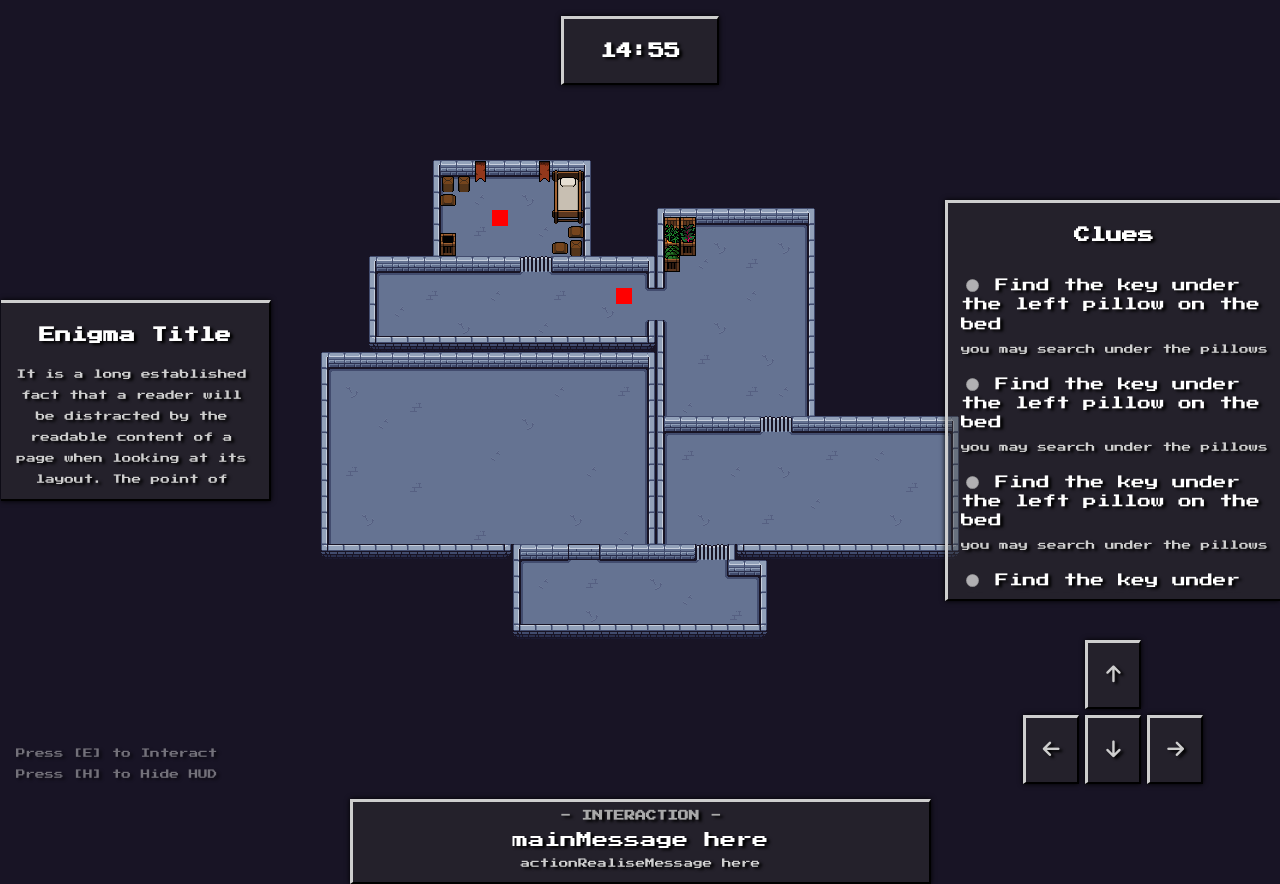
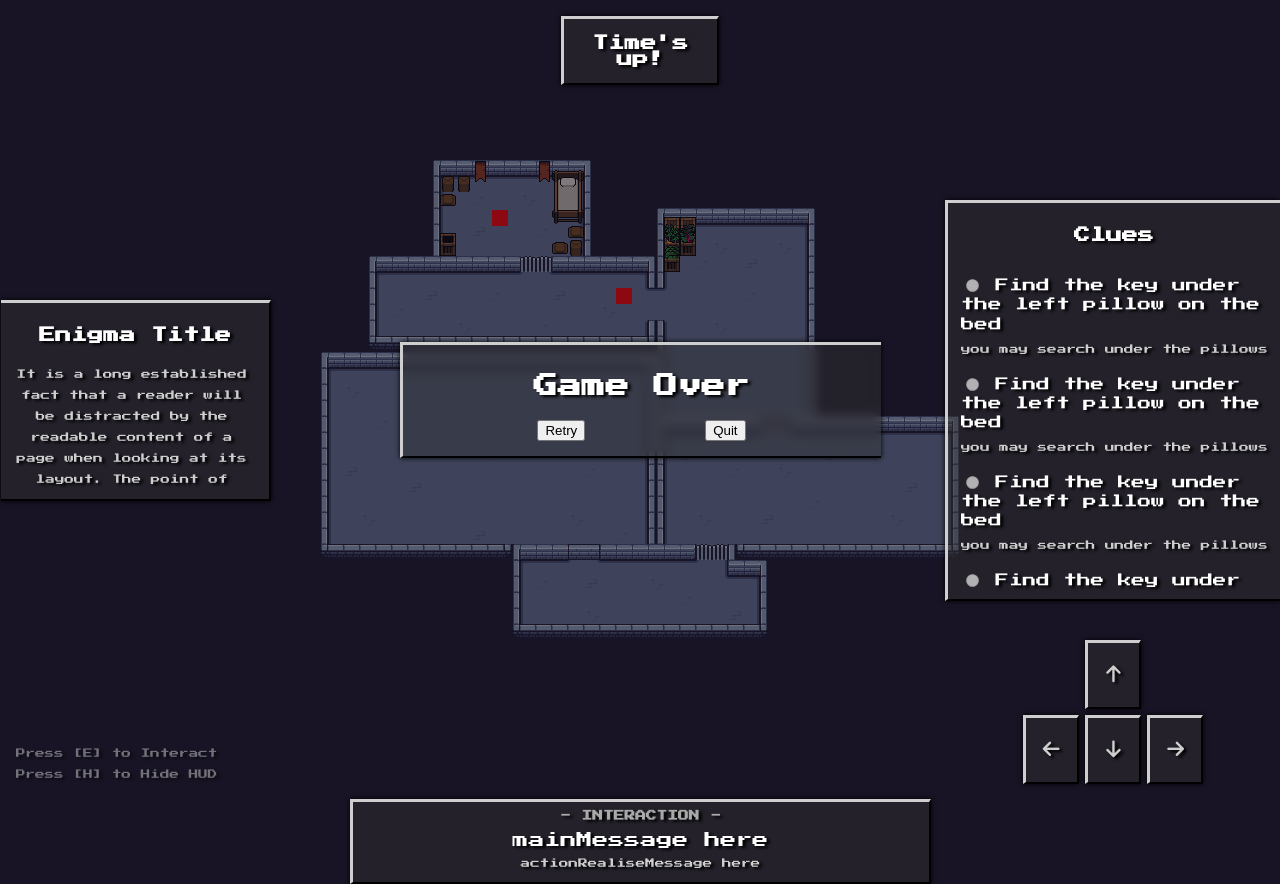
Before and after one commit to d3vex/escape-game-js, a website: page game.html in a window 1280 px wide. Drawn offline with Linux system fonts and the light colour scheme.

Commit message:
feat(GUI):
implement game over functionality with UI updates

```diff
--- a/game.html
+++ b/game.html
@@ -109,5 +109,17 @@
     </div>
 </div>
 
+<div class="gameOver">
+<h4>Game Over</h4>
+  <div class="gameOverContent">
+    <button>
+      Retry
+    </button>
+    <button>
+      Quit
+    </button>
+  </div>
+</div>
+
 </body>
 </html>
--- a/static/css/style.css
+++ b/static/css/style.css
@@ -245,3 +245,34 @@ body {
   margin-top: -0.2rem;
   margin-bottom: 1rem;
 }
+
+.gameOver {
+  padding: 15px;
+  position: absolute;
+  text-align: center;
+  width: 35vw;
+  background-color: #33333370;
+  border: 3px solid #cecece;
+  border-right: none;
+  border-bottom: 2px solid #000;
+  box-shadow: 0 0 5px black;
+  backdrop-filter: blur(6px);
+  transition: 0.3;
+  opacity: 0;
+
+  &.gameOverActive {
+    opacity: 1;
+  }
+}
+
+.gameOver h4 {
+  font-size: x-large;
+}
+
+.gameOverContent {
+  font-size: small;
+  display: flex;
+  justify-content: space-evenly;
+  flex-direction: row;
+  padding-top: 2vh;
+}
--- /dev/null
+++ b/static/scripts/GUI/gameOver.js
@@ -0,0 +1,12 @@
+function gameOver() {
+    const gameOver = document.querySelector(".gameOver");
+    gameOver.classList.toggle("gameOverActive");
+    gameOver.style.display = "block";
+    gameOver.style.pointerEvents = "auto";
+
+    const gameContainer = document.querySelector("#game");
+    gameContainer.style.pointerEvents = "none";
+    gameContainer.style.opacity = "0.5";
+}
+
+export default gameOver
--- a/static/scripts/GUI/startTimer.js
+++ b/static/scripts/GUI/startTimer.js
@@ -1,3 +1,5 @@
+import gameOver from "./gameOver.js";
+
 function startTimer(durationInMinutes, displayElement) {
 
     let remainingTime = durationInMinutes * 60; // Seconds to Minutes conversion
@@ -15,6 +17,7 @@ function startTimer(durationInMinutes, displayElement) {
         } else {
             clearInterval(timerInterval); //Stop when arrived at 0
             displayElement.textContent = "Time's up!";
+            gameOver();
         }
     }
 
@@ -25,4 +28,6 @@ function startTimer(durationInMinutes, displayElement) {
 
 // Timer initialised
 const timerElement = document.querySelector('.timer');
-startTimer(15, timerElement); // 15 minutes
+startTimer(0, timerElement);
+
+export default startTimer
--- a/static/scripts/main.js
+++ b/static/scripts/main.js
@@ -3,6 +3,7 @@ import "./GUI/arrowsInputHoverEffect.js";
 import "./GUI/manageATH.js";
 import "./GUI/messagePopUp.js";
 import "./GUI/startTimer.js";
+import "./GUI/gameOver.js"
 
 document.addEventListener("DOMContentLoaded", () => {
   const game = new Game();
```
